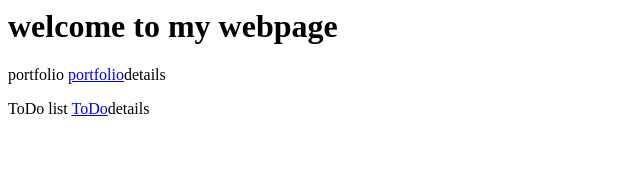
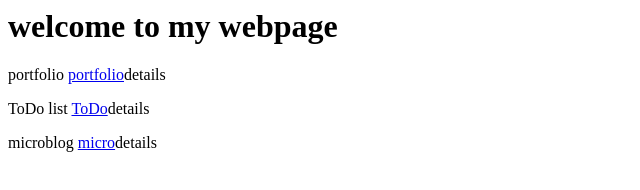
Before and after one commit to Atchayarajesh/todolist, a plain HTML site: page index.html in a window 1280 px wide. Shown: the whole page, without its empty margins (0-640 px from the left). Drawn offline with Linux system fonts and the light colour scheme.

Commit message:
Update index.html

```diff
--- a/index.html
+++ b/index.html
@@ -6,5 +6,7 @@
     <a href="https://atchayarajesh.github.io/todolist/protefolio.html">portfolio</a>details</p>
   <p>ToDo list
   <a href="https://atchayarajesh.github.io/todolist/todo.html">ToDo</a>details</p>
+  <p>microblog
+  <a href="https://atchayarajesh.github.io/todolist/micro.html">micro</a>details</p>
 </body>
 </html>
```
